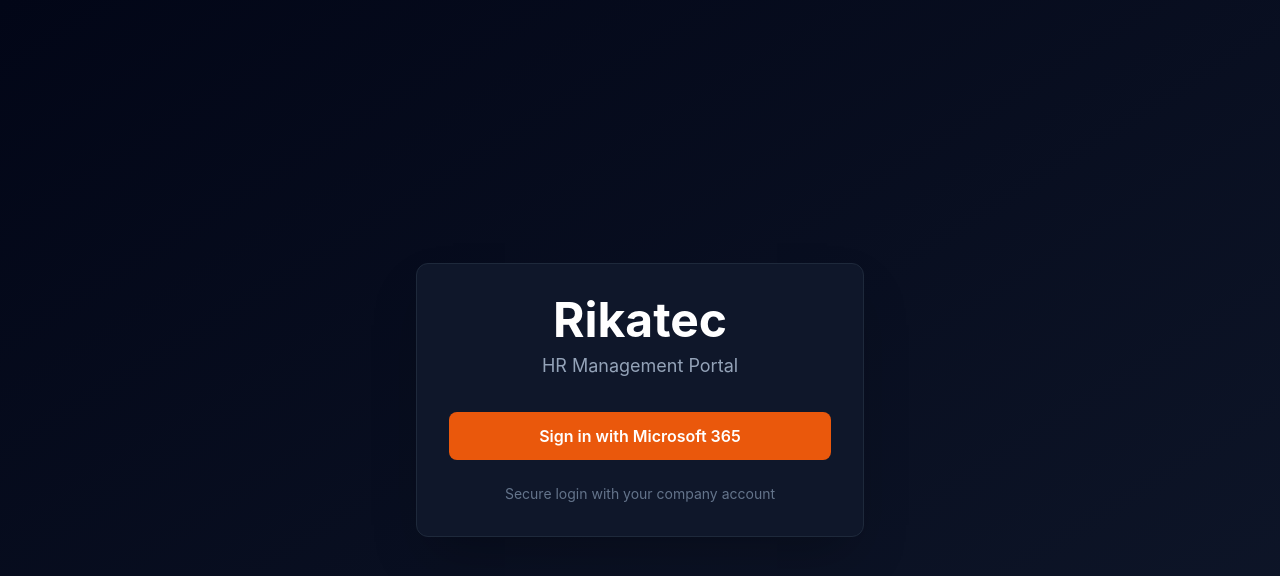
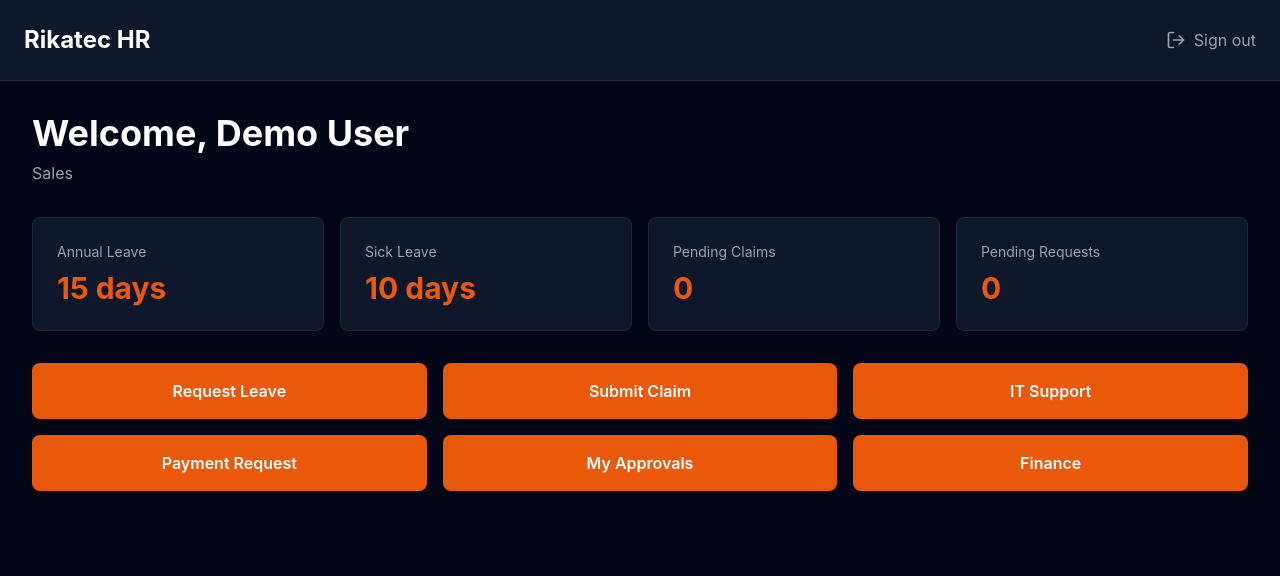
Before and after one commit to beatrootpine/myrikatec, a React (Vite) app: page /dashboard in a window 1280 px wide. Before the commit this address led to /login. Shown: the top 576 px of the page. Built offline with nearby package versions, Linux system fonts and the light colour scheme; no server answers.

Commit message:
Demo sign-in mode

```diff
--- a/src/lib/auth.js
+++ b/src/lib/auth.js
@@ -1,24 +1,26 @@
 import { create } from 'zustand'
-import { supabase } from './supabase'
 
 export const useAuthStore = create((set) => ({
-  user: null,
-  profile: null,
-  role: null,
-  loading: true,
+  user: { id: 'demo-user-123', email: 'demo@example.com' },
+  profile: { full_name: 'Demo User', department: 'Sales', role: { name: 'employee' } },
+  role: 'employee',
+  loading: false,
 
   initAuth: async () => {
-    const { data: { session } } = await supabase.auth.getSession()
-    if (session?.user) {
-      const { data } = await supabase.from('profiles').select('*, role:roles(name)').eq('id', session.user.id).single()
-      set({ user: session.user, profile: data, role: data?.role?.name, loading: false })
-    } else {
-      set({ loading: false })
-    }
+    // Demo - no actual auth
+    set({ loading: false })
   },
 
-  signOut: async () => {
-    await supabase.auth.signOut()
+  signOut: () => {
     set({ user: null, profile: null, role: null })
+    window.location.href = '/login'
+  },
+
+  demoSignIn: () => {
+    set({
+      user: { id: 'demo-user-123', email: 'demo@example.com' },
+      profile: { full_name: 'Demo User', department: 'Sales', role: { name: 'employee' } },
+      role: 'employee'
+    })
   }
 }))
--- a/src/pages/LoginPage.jsx
+++ b/src/pages/LoginPage.jsx
@@ -1,12 +1,13 @@
-import { supabase } from '../lib/supabase'
+import { useNavigate } from 'react-router-dom'
+import { useAuthStore } from '../lib/auth'
 
 export default function LoginPage() {
-  const handleSignIn = async () => {
-    const { error } = await supabase.auth.signInWithOAuth({
-      provider: 'azure',
-      options: { redirectTo: window.location.origin + '/dashboard' }
-    })
-    if (error) alert('Sign in failed: ' + error.message)
+  const navigate = useNavigate()
+  const { demoSignIn } = useAuthStore()
+
+  const handleDemoSignIn = () => {
+    demoSignIn()
+    navigate('/dashboard')
   }
 
   return (
@@ -17,10 +18,10 @@
             <h1 className="text-5xl font-bold text-white mb-2">Rikatec</h1>
             <p className="text-slate-400 text-lg">HR Management Portal</p>
           </div>
-          <button onClick={handleSignIn} className="w-full bg-orange-600 hover:bg-orange-700 text-white py-3 rounded-lg font-semibold transition-all">
-            Sign in with Microsoft 365
+          <button onClick={handleDemoSignIn} className="w-full bg-orange-600 hover:bg-orange-700 text-white py-3 rounded-lg font-semibold transition-all">
+            Demo Sign In
           </button>
-          <p className="text-center text-slate-500 text-sm mt-6">Secure login with your company account</p>
+          <p className="text-center text-slate-500 text-sm mt-6">Click to enter demo mode</p>
         </div>
       </div>
     </div>
```
